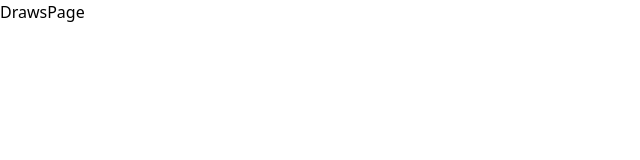
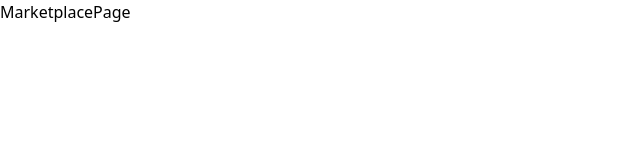
Before and after one commit to paolataboada/design-ui, a React (Vite) app: page /draws in a window 1280 px wide. Shown: the top 160 px of the page, without its empty margins (0-640 px from the left). Built offline with nearby package versions, Linux system fonts and the light colour scheme.

Commit message:
feat: update componeny name

```diff
--- a/src/modules/draws/pages/DrawsPage.tsx
+++ b/src/modules/draws/pages/DrawsPage.tsx
@@ -1,7 +1,7 @@
-const MarketplacePage = () => {
+const DrawsPage = () => {
     return (
-        <div>MarketplacePage</div>
+        <div>DrawsPage</div>
     )
 }
 
-export default MarketplacePage
+export default DrawsPage
--- a/src/modules/marketplace/pages/MarketplacePage.tsx
+++ b/src/modules/marketplace/pages/MarketplacePage.tsx
@@ -1,7 +1,7 @@
-const DrawsPage = () => {
+const MarketplacePage = () => {
     return (
-        <div>DrawsPage</div>
+        <div>MarketplacePage</div>
     )
 }
 
-export default DrawsPage
+export default MarketplacePage
```
